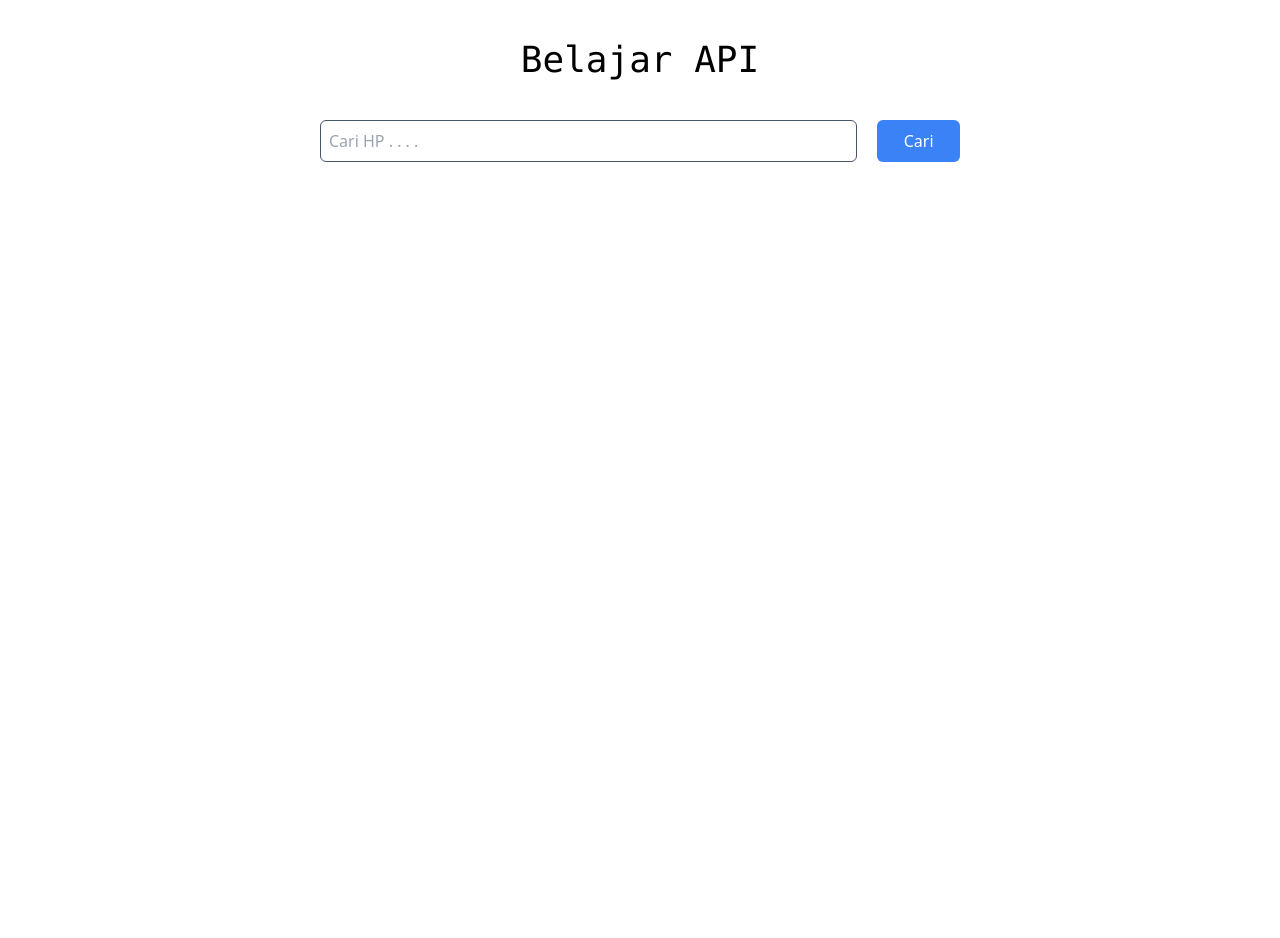
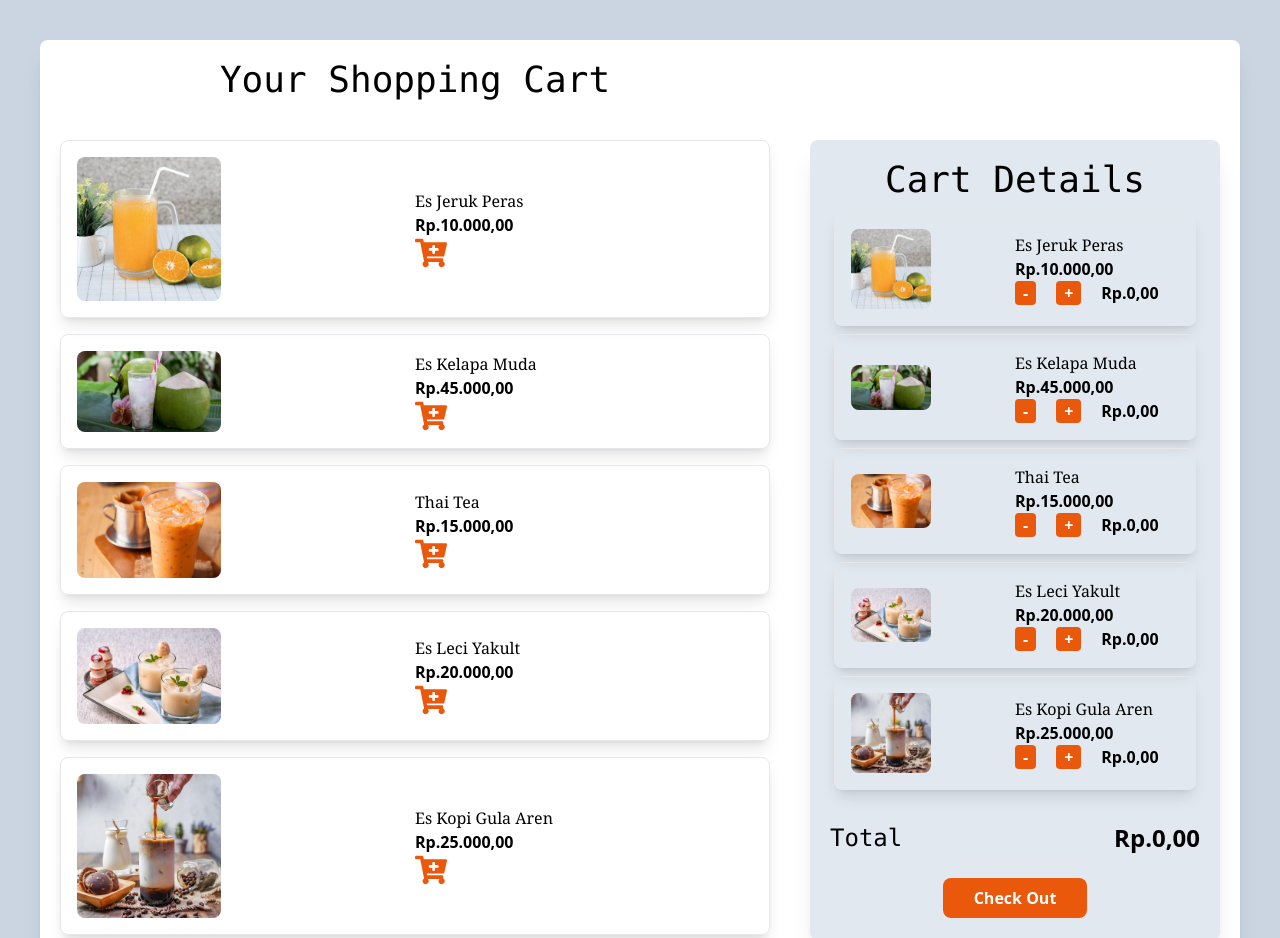
Before and after one commit to yudhi1933/BELAJAR, a website: page public/belajarAPI.html in a window 1280 px wide. Shown: the top 938 px of the page. Before the commit the page ends 800 px from the top, so only its background shows below. Drawn offline with Linux system fonts and the light colour scheme.

Commit message:
menambah isi js img dan html

```diff
--- a/public/belajarAPI.html
+++ b/public/belajarAPI.html
@@ -1,20 +1,31 @@
 <!DOCTYPE html>
 <html lang="en">
-<head>
-    <meta charset="UTF-8">
-    <meta name="viewport" content="width=device-width, initial-scale=1.0">
+  <head>
+    <meta charset="UTF-8" />
+    <meta name="viewport" content="width=device-width, initial-scale=1.0" />
     <title>Belajar API</title>
-    <link rel="stylesheet" href="./css/style.css">
-</head>
-<body>
-    <div class="mt-10">
-        <h1 class="text-center text-4xl font-mono">Belajar API</h1>
-        <div class="flex justify-between w-1/2 mx-auto mt-10 ">
-            <input type="text" id="keyword" placeholder="Cari HP . . . ." class="w-full border border-slate-600 p-2 mr-5 rounded-md">
-            <button onclick="cari()" id="cari" class="text-white p-2 w-24 rounded-md bg-blue-500 hover:bg-blue-600 focus:outline-2 focus:outline-offset-2 focus:outline-blue-500 active:bg-blue-700">Cari</button>
+    <link rel="stylesheet" href="./css/style.css" />
+  </head>
+  <body class="p-10 bg-slate-300">
+    <div class="grid grid-cols-8 min-h-screen rounded-lg shadow-xl bg-white">
+      <div class="col-span-5 p-5">
+        <h1 class="text-center text-4xl font-mono mb-10">Your Shopping Cart</h1>
+        <div id="minuman"></div>
+      </div>
+      <div class="col-span-3 p-5 mt-20">
+        <div class="bg-slate-200 p-5 min-h-screen rounded-lg shadow-xl">
+          <h1 class="text-center text-4xl font-mono">Cart Details</h1>
+          <ul id="detail-minuman" class="mt-2 p-1"></ul>
+          <div class="flex justify-between mt-5">
+            <h1 class="text-2xl font-mono">Total</h1>
+            <p class="text-2xl font-bold" id="total"></p>
+          </div>
+          <div class="flex justify-center mt-6">
+            <button class="bg-orange-600 w-36 h-10 rounded-lg text-white font-bold">Check Out</button>
+          </div>
         </div>
-        <div id="container"></div>
+      </div>
     </div>
     <script src="./script/belajarAPI.js"></script>
-</body>
+  </body>
 </html>
--- a/public/script/belajarAPI.js
+++ b/public/script/belajarAPI.js
@@ -0,0 +1,84 @@
+const products = [
+  {
+    id: 1,
+    title: "Es Jeruk Peras",
+    price: 10000,
+    img: "./img/BelajarAPI/Es_Jeruk_Peras.jpg",
+  },
+
+  {
+    id: 2,
+    title: "Es Kelapa Muda",
+    price: 45000,
+    img: "./img/BelajarAPI/Es_Kelapa_Muda.jpg",
+  },
+
+  {
+    id: 3,
+    title: "Thai Tea",
+    price: 15000,
+    img: "./img/BelajarAPI/Thai_Tea.jpg",
+  },
+
+  {
+    id: 4,
+    title: "Es Leci Yakult",
+    price: 20000,
+    img: "./img/BelajarAPI/Es_Leci_Yakult.jpg",
+  },
+
+  {
+    id: 5,
+    title: "Es Kopi Gula Aren",
+    price: 25000,
+    img: "./img/BelajarAPI/Es_Kopi_Gula_Aren.jpg",
+  },
+];
+const detailsProducts = [];
+
+const minuman = document.getElementById("minuman");
+products.forEach((produk) => {
+  const card = document.createElement("div");
+  card.className = "grid grid-cols-2 mb-4 items-center p-4 border rounded-lg shadow-lg";
+  card.innerHTML = `
+    <img src="${produk.img}" alt="${produk.title}" class="w-36 h-auto rounded-lg">
+    <div>
+    <h3 class="font-serif">${produk.title}</h3>
+    <p class="font-bold">${formatRupiah(produk.price)}</p>
+    <svg onclick="tambah(${produk.id})" class="w-8 h-8 fill-orange-600 hover:fill-orange-400 cursor-pointer" viewBox="0 0 576 512" xmlns="http://www.w3.org/2000/svg"><path d="M504.717 320H211.572l6.545 32h268.418c15.401 0 26.816 14.301 23.403 29.319l-5.517 24.276C523.112 414.668 536 433.828 536 456c0 31.202-25.519 56.444-56.824 55.994-29.823-.429-54.35-24.631-55.155-54.447-.44-16.287 6.085-31.049 16.803-41.548H231.176C241.553 426.165 248 440.326 248 456c0 31.813-26.528 57.431-58.67 55.938-28.54-1.325-51.751-24.385-53.251-52.917-1.158-22.034 10.436-41.455 28.051-51.586L93.883 64H24C10.745 64 0 53.255 0 40V24C0 10.745 10.745 0 24 0h102.529c11.401 0 21.228 8.021 23.513 19.19L159.208 64H551.99c15.401 0 26.816 14.301 23.403 29.319l-47.273 208C525.637 312.246 515.923 320 504.717 320zM408 168h-48v-40c0-8.837-7.163-16-16-16h-16c-8.837 0-16 7.163-16 16v40h-48c-8.837 0-16 7.163-16 16v16c0 8.837 7.163 16 16 16h48v40c0 8.837 7.163 16 16 16h16c8.837 0 16-7.163 16-16v-40h48c8.837 0 16-7.163 16-16v-16c0-8.837-7.163-16-16-16z"/></svg>
+    </div>
+    `;
+  minuman.appendChild(card);
+});
+
+const detail = document.getElementById("detail-minuman");
+products.forEach((produk) => {
+  const card = document.createElement("li");
+  card.className = "grid grid-cols-2 mb-2 items-center p-4 border rounded-lg shadow-lg";
+  card.innerHTML = `
+        <img src="${produk.img}" alt="${produk.title}" class="w-20 h-auto rounded-lg">
+        <div>
+        <h3 class="font-serif">${produk.title}</h3>
+        <p class="font-bold">${formatRupiah(produk.price)}</p>
+            <div class="flex gap-5">
+            <button class="bg-orange-600 px-2 rounded text-white font-bold" onclick="kurang(${produk.id})">-</button>
+            <button class="bg-orange-600 px-2 rounded text-white font-bold" onclick="tambah(${produk.id})">+</button>
+            <p class="font-bold">${formatRupiah(detailsProducts[produk.id] || 0)}</p>
+            </div>
+        </div>
+        `;
+  detail.appendChild(card);
+});
+
+const total = document.getElementById('total');
+total.innerHTML = formatRupiah(Object.values(detailsProducts).reduce((a, b) => a + b, 0));
+
+function formatRupiah(angka) {
+  let formatter = new Intl.NumberFormat("id-ID", {
+    style: "decimal",
+    minimumFractionDigits: 2,
+    maximumFractionDigits: 2,
+  });
+
+  return `Rp.${formatter.format(angka)}`;
+}
```
Also changed, not shown: public/css/style.css, public/img/BelajarAPI/ES_Kelapa_Muda.jpg (added), public/img/BelajarAPI/Es_Jeruk_Peras.jpg (added), public/img/BelajarAPI/Es_Kopi_Gula_Aren.jpg (added), public/img/BelajarAPI/Es_Leci_Yakult.jpg (added), public/img/BelajarAPI/Thai_Tea.jpg (added).
